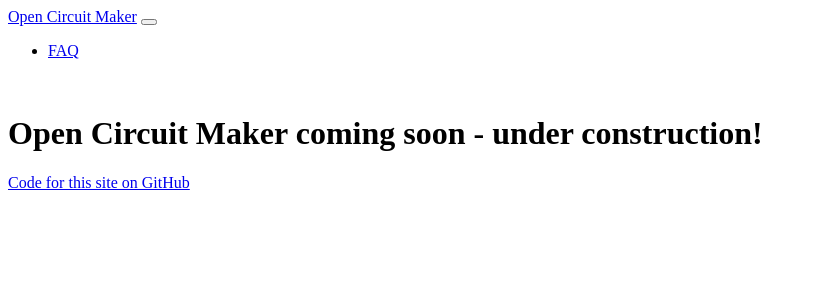
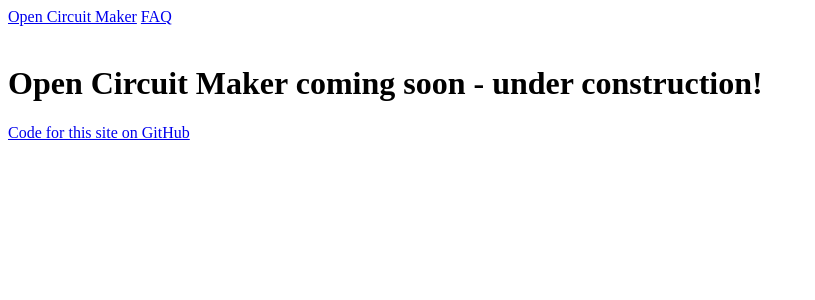
Before and after one commit to david-ocm/opencircuitmaker-website, a Django app: page / in a window 1280 px wide. Shown: the top 300 px of the page, without its empty margins (0-815 px from the left). Run offline with Django 4.2, Linux system fonts and the light colour scheme.

Commit message:
fix faq2

```diff
--- a/www/ocm/website/templates/navbar.html
+++ b/www/ocm/website/templates/navbar.html
@@ -1,15 +1,2 @@
-<nav class="navbar navbar-expand-lg navbar-dark bg-dark">
-    <div class="container-fluid">
-      <a class="navbar-brand" href="{% url 'home' %}">Open Circuit Maker</a>
-      <button class="navbar-toggler" type="button" data-bs-toggle="collapse" data-bs-target="#navbarSupportedContent" aria-controls="navbarSupportedContent" aria-expanded="false" aria-label="Toggle navigation">
-        <span class="navbar-toggler-icon"></span>
-      </button>
-      <div class="collapse navbar-collapse" id="navbarSupportedContent">
-        <ul class="navbar-nav me-auto mb-2 mb-lg-0">
-          <li class="nav-item">
-            <a class="nav-link" href="{% url 'faq' %}">FAQ</a>
-          </li>
-        </ul>
-      </div>
-    </div>
-  </nav>
+<a href="{% url 'home' %}">Open Circuit Maker</a>
+<a href="{% url 'faq' %}">FAQ</a>
```
